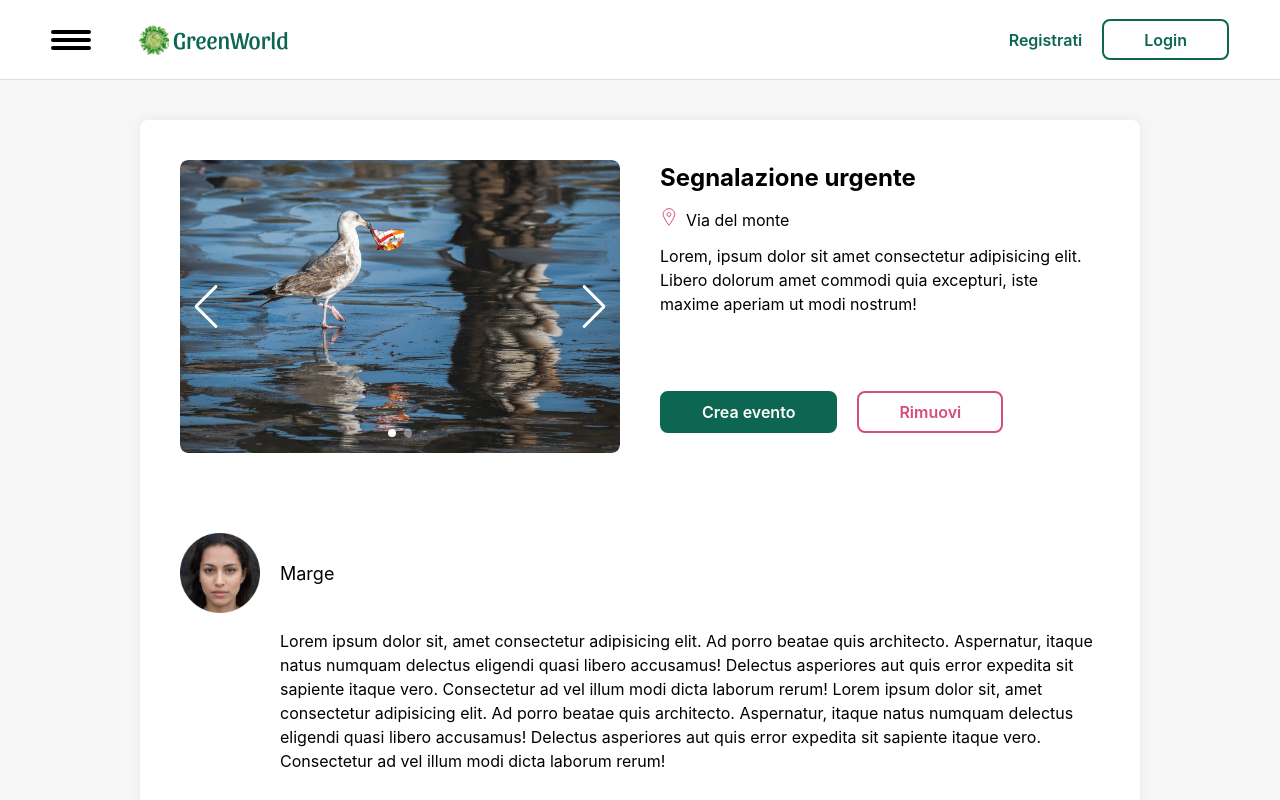
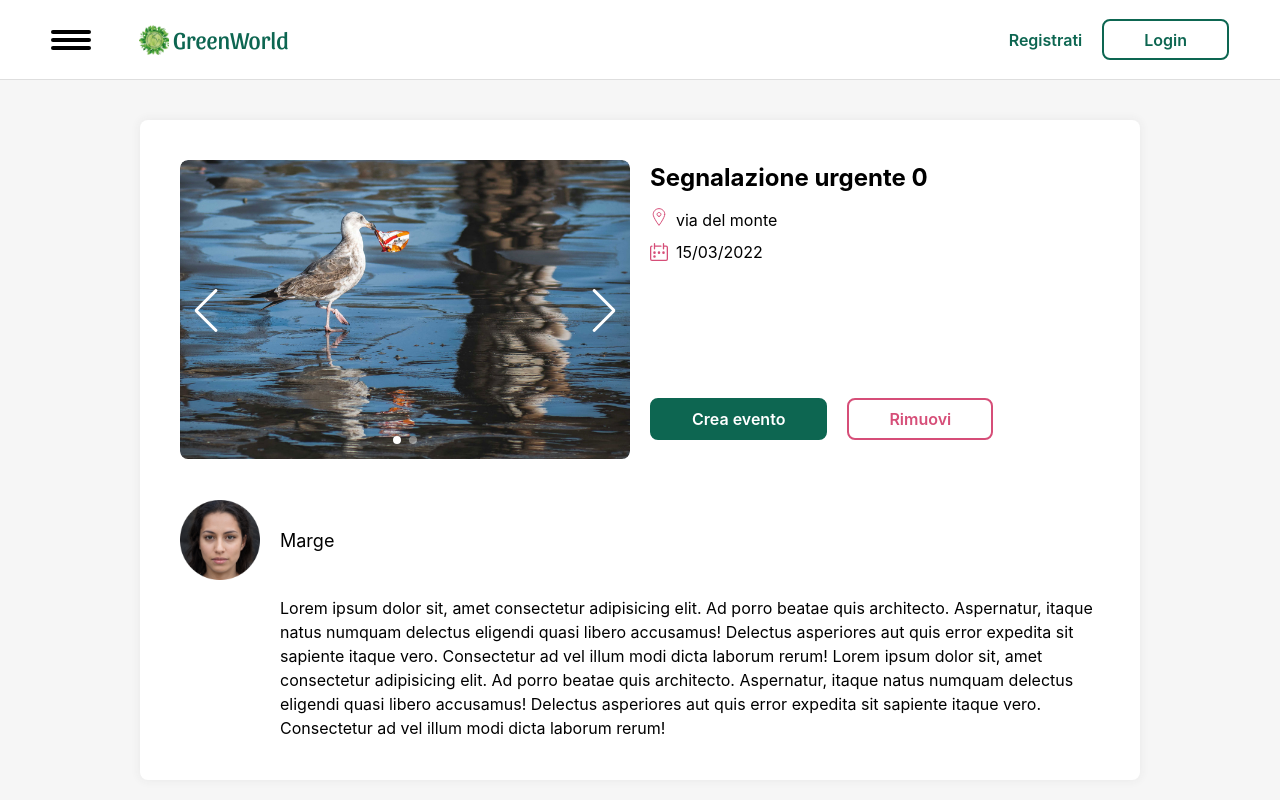
Before and after one commit to Ivanf1/greenworld-frontend, a React (Create React App) app: page /segnalazioni in a window 1280 px wide. Shown: the top 800 px of the page. Built offline with nearby package versions, Linux system fonts and the light colour scheme.

Commit message:
feat: segnalazioni service

```diff
--- a/src/components/Carousel.tsx
+++ b/src/components/Carousel.tsx
@@ -4,20 +4,23 @@ import "swiper/css";
 import "swiper/css/navigation";
 import "swiper/css/pagination";
 import "./Carousel.css";
-import testA from "../assets/a.jpg";
-import testB from "../assets/b.jpg";
 
 SwiperCore.use([Navigation, Pagination]);
 
-const MyCarousel = () => {
+interface Props {
+  imgs: string[];
+}
+
+const MyCarousel = ({ imgs }: Props) => {
   return (
     <Swiper slidesPerView={1} loop={true} navigation={true} pagination={true}>
-      <SwiperSlide>
-        <img src={testA} alt="immagine A" />
-      </SwiperSlide>
-      <SwiperSlide>
-        <img src={testB} alt="immagine B" />
-      </SwiperSlide>
+      {imgs.map((img, i) => {
+        return (
+          <SwiperSlide key={i}>
+            <img src={img} alt="immagine" />
+          </SwiperSlide>
+        );
+      })}
     </Swiper>
   );
 };
--- a/src/components/SegnalazioneCard.tsx
+++ b/src/components/SegnalazioneCard.tsx
@@ -1,40 +1,72 @@
 import Carousel from "./Carousel";
 import mapMarkImg from "../assets/map-mark.svg";
+import calendarImg from "../assets/calendar.svg";
 import UserComment from "./UserComment";
+import { Link } from "react-router-dom";
 
 interface Props {
+  id: string;
   titolo: string;
+  citta: string;
   via: string;
-  testo: string;
+  civico?: string;
+  data: string;
+  commentoUtente: string;
   nomeUtente: string;
-  commento: string;
-  imgProfilo: string;
+  imgUtente: string;
+  imgs: string[];
+  onRemove: (e: React.MouseEvent<HTMLButtonElement>) => void;
 }
 
-const SegnalazioneCard = ({ titolo, via, testo, nomeUtente, commento, imgProfilo }: Props) => {
+const SegnalazioneCard = ({
+  id,
+  titolo,
+  citta,
+  via,
+  civico,
+  data,
+  commentoUtente,
+  nomeUtente,
+  imgUtente,
+  imgs,
+  onRemove,
+}: Props) => {
   return (
-    <article className="card p-4 md:p-10 flex flex-col space-y-10 md:space-y-20 w-[95%] max-w-[95%] md:max-w-[1000px]">
-      <section className="grid grid-cols-1 grid-rows-[repeat(3,auto)] gap-y-5 lg:grid-cols-2 lg:grid-rows-[repeat(2,auto)] lg:gap-10">
+    <article className="card p-4 md:p-10 flex flex-col space-y-10 md:space-y-10 w-[95%] max-w-[95%] md:max-w-[1000px]">
+      <section className="grid grid-cols-1 grid-rows-[repeat(3,auto)] gap-y-5 lg:grid-cols-2 lg:grid-rows-[repeat(2,auto)] lg:gap-5">
         <section className="row-start-2 lg:row-start-1 lg:row-span-2">
-          <Carousel />
+          <Carousel imgs={imgs} />
         </section>
 
         <section className="flex flex-1 flex-col space-y-3">
           <h3 className="font-bold text-xl">{titolo}</h3>
-          <div className="flex items-start space-x-2">
-            <img src={mapMarkImg} alt="" aria-hidden="true" />
-            <p className="">{via}</p>
+          <div className="flex flex-col space-y-2">
+            <div className="flex items-start space-x-2">
+              <img src={mapMarkImg} alt="" aria-hidden="true" />
+              <p className="">{via}</p>
+            </div>
+            <div className="flex space-x-2">
+              <img src={calendarImg} alt="" aria-hidden="true" />
+              <span className="">{data}</span>
+            </div>
           </div>
-          <p>{testo}</p>
         </section>
 
         <div className="flex flex-col md:flex-row md:items-end space-y-2 md:mt-0 md:space-x-5 md:mb-5">
-          <button className="primary flex-1 lg:flex-initial">Crea evento</button>
-          <button className="delete flex-1 lg:flex-initial">Rimuovi</button>
+          <Link to={`/crea-evento?citta=${citta}&via=${via}&civico=${civico}`}>
+            <button className="primary flex-1 lg:flex-initial">Crea evento</button>
+          </Link>
+          <button
+            className="delete flex-1 lg:flex-initial"
+            onClick={onRemove}
+            data-segnalazioneid={id}
+          >
+            Rimuovi
+          </button>
         </div>
       </section>
 
-      <UserComment name={nomeUtente} profileImg={imgProfilo} comment={commento} />
+      <UserComment name={nomeUtente} profileImg={imgUtente} comment={commentoUtente} />
     </article>
   );
 };
--- a/src/pages/CreaEvento.tsx
+++ b/src/pages/CreaEvento.tsx
@@ -2,6 +2,7 @@ import { useState } from "react";
 import { Formik } from "formik";
 import { MultiSelect } from "react-multi-select-component";
 import FileInput from "../components/FileInput";
+import { useSearchParams } from "react-router-dom";
 
 interface FormValues {
   nome: string;
@@ -23,6 +24,7 @@ interface MultiselectOption {
 }
 
 const CreaEvento = () => {
+  const [searchParams] = useSearchParams();
   const [files, setFiles] = useState<{ preview: string }[]>([]);
   const initialFormValues = {
     nome: "",
@@ -30,9 +32,9 @@ const CreaEvento = () => {
     ora: "",
     numeroPartecipanti: "",
     sponsors: "",
-    citta: "",
-    via: "",
-    civico: "",
+    citta: searchParams.get("citta") || "",
+    via: searchParams.get("via") || "",
+    civico: searchParams.get("civico") || "",
     files: "",
   };
 
--- a/src/pages/Evento.tsx
+++ b/src/pages/Evento.tsx
@@ -60,7 +60,7 @@ const Evento = () => {
       <main className="min-h-[calc(100vh-80px)] card mx-auto px-4 py-10 w-[95%] max-w-[95%] md:max-w-[1600px] md:p-10">
         <section className="grid grid-cols-1 grid-rows-[repeat(3,auto)] gap-y-5 xl:grid-cols-2 xl:grid-rows-[repeat(2,auto)] lg:gap-10">
           <section className="row-start-2 xl:row-start-1 xl:row-span-2">
-            <Carousel />
+            <Carousel imgs={[eventInfoQuery.data.img]} />
           </section>
 
           <section className="flex flex-1 flex-col space-y-3">
--- a/src/pages/Segnalazioni.tsx
+++ b/src/pages/Segnalazioni.tsx
@@ -1,13 +1,45 @@
+import { useMutation, useQuery, useQueryClient } from "react-query";
 import SegnalazioneCard from "../components/SegnalazioneCard";
 
-import { segnalazioni } from "../data/SegnalazioneCardData";
+import { getSegnalazioni, removeSegnalazione } from "../services/segnalazioneService";
 
 const Segnalazioni = () => {
+  const queryClient = useQueryClient();
+
+  const segnalazioniQuery = useQuery("segnalazioniQuery", () => {
+    return getSegnalazioni();
+  });
+
+  const removeSegnalazioneMutation = useMutation(
+    async (data: string) => {
+      return removeSegnalazione(data);
+    },
+    {
+      onSuccess: () => {
+        queryClient.invalidateQueries("segnalazioniQuery");
+      },
+    }
+  );
+
+  const removeSegnalazioneHandler = (e: React.MouseEvent<HTMLButtonElement>) => {
+    e.preventDefault();
+    let id = e.currentTarget.dataset.segnalazioneid;
+    if (id) {
+      removeSegnalazioneMutation.mutate(id);
+    }
+  };
+
+  if (segnalazioniQuery.isLoading || !segnalazioniQuery.data) {
+    return <div className="h-full"></div>;
+  }
+
   return (
     <div className="w-full h-full bg-light-grey py-10">
       <main className="flex flex-col mx-auto items-center space-y-20">
-        {segnalazioni.map((segnalazione, i) => {
-          return <SegnalazioneCard key={i} {...segnalazione} />;
+        {segnalazioniQuery.data.map((segnalazione, i) => {
+          return (
+            <SegnalazioneCard key={i} {...segnalazione} onRemove={removeSegnalazioneHandler} />
+          );
         })}
       </main>
     </div>
--- a/src/services/resetService.ts
+++ b/src/services/resetService.ts
@@ -1,6 +1,5 @@
-import { EVENT_COMMENTS, EVENT_TESTIMONIANZE } from "./storageKeys";
+import { getStorageKeys } from "./storageKeys";
 
 export const resetLocalStorage = () => {
-  localStorage.removeItem(EVENT_COMMENTS);
-  localStorage.removeItem(EVENT_TESTIMONIANZE);
+  getStorageKeys().map((key) => localStorage.removeItem(key));
 };
--- /dev/null
+++ b/src/services/segnalazioneService.ts
@@ -0,0 +1,61 @@
+import profileImg from "../assets/profile-img.png";
+import testA from "../assets/a.jpg";
+import testB from "../assets/b.jpg";
+import { SEGNALAZIONI } from "./storageKeys";
+
+export interface Segnalazione {
+  id: string;
+  titolo: string;
+  citta: string;
+  via: string;
+  civico?: string;
+  data: string;
+  commentoUtente: string;
+  nomeUtente: string;
+  imgUtente: string;
+  imgs: string[];
+}
+
+const defaultCommentoUtente =
+  "Lorem ipsum dolor sit, amet consectetur adipisicing elit. Ad porro beatae quis architecto. Aspernatur, itaque natus numquam delectus eligendi quasi libero accusamus! Delectus asperiores aut quis error expedita sit sapiente itaque vero. Consectetur ad vel illum modi dicta laborum rerum! Lorem ipsum dolor sit, amet consectetur adipisicing elit. Ad porro beatae quis architecto. Aspernatur, itaque natus numquam delectus eligendi quasi libero accusamus! Delectus asperiores aut quis error expedita sit sapiente itaque vero. Consectetur ad vel illum modi dicta laborum rerum!";
+
+const defaultSegnalazioni: Segnalazione[] = Array<Segnalazione>(10)
+  .fill({} as Segnalazione)
+  .map((_, i) => {
+    return {
+      id: `${i}`,
+      titolo: `Segnalazione urgente ${i}`,
+      citta: "Milano",
+      via: "via del monte",
+      civico: "12",
+      data: "15/03/2022",
+      commentoUtente: defaultCommentoUtente,
+      nomeUtente: "Marge",
+      imgUtente: profileImg,
+      imgs: [testA, testB],
+    };
+  });
+
+export const getSegnalazioni = () => {
+  const removedSegnalazioni = getRemovedSegnalazioni();
+  return defaultSegnalazioni.filter(
+    (segnalazione) => !removedSegnalazioni.includes(segnalazione.id)
+  );
+};
+
+export const removeSegnalazione = (idSegnalazione: string) => {
+  const removedSegnalazioni = localStorage.getItem(SEGNALAZIONI);
+  if (removedSegnalazioni) {
+    const s = JSON.parse(removedSegnalazioni) as string[];
+    s.push(idSegnalazione);
+    localStorage.setItem(SEGNALAZIONI, JSON.stringify(s));
+  } else {
+    const s = [idSegnalazione];
+    localStorage.setItem(SEGNALAZIONI, JSON.stringify(s));
+  }
+};
+
+const getRemovedSegnalazioni = () => {
+  const s = localStorage.getItem(SEGNALAZIONI);
+  return s ? s : ([] as string[]);
+};
--- a/src/services/storageKeys.ts
+++ b/src/services/storageKeys.ts
@@ -1,3 +1,8 @@
 export const LOCAL_STORAGE_USER_KEY = "utente";
 export const EVENT_COMMENTS = "eventComments";
 export const EVENT_TESTIMONIANZE = "eventTestimonianze";
+export const SEGNALAZIONI = "segnalazioni";
+
+export const getStorageKeys = () => {
+  return [LOCAL_STORAGE_USER_KEY, EVENT_COMMENTS, EVENT_TESTIMONIANZE, SEGNALAZIONI];
+};
```
